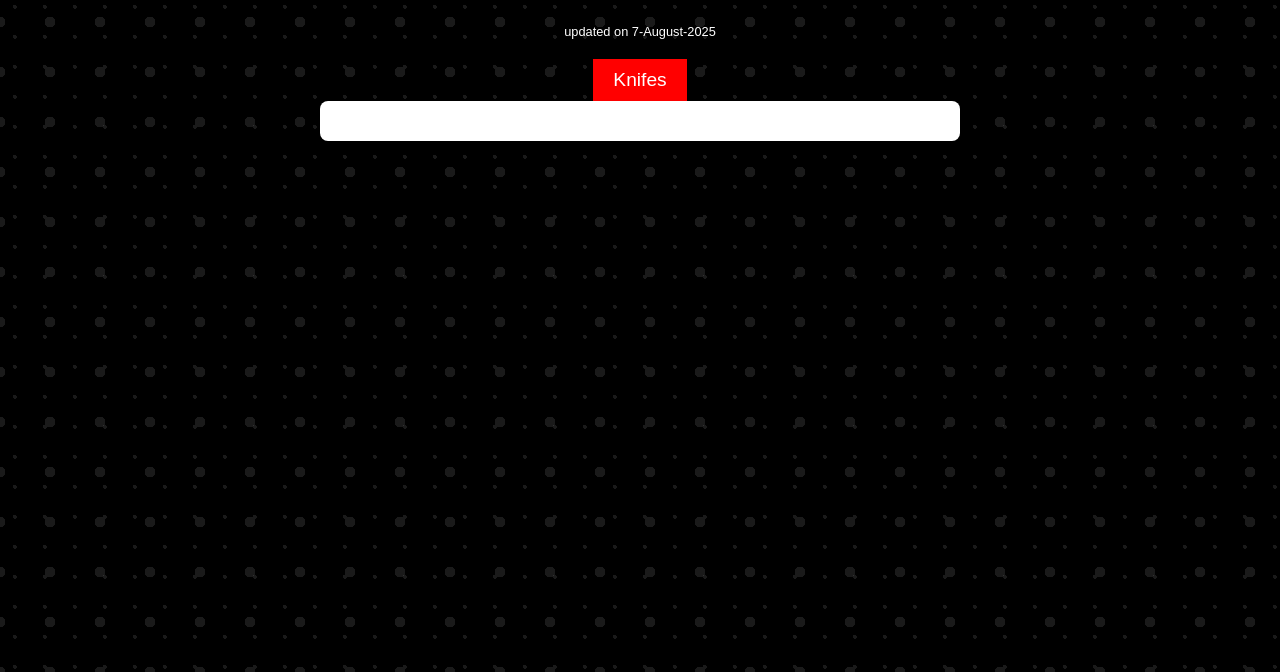
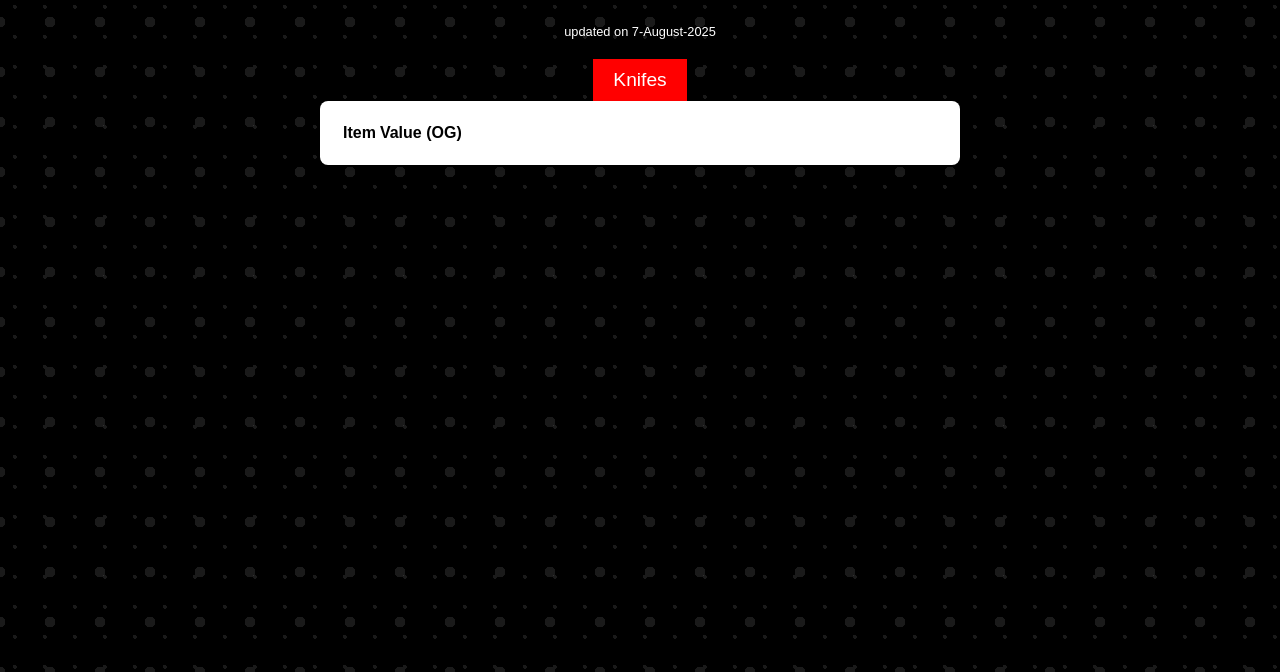
Before and after one commit to 2-lols/2_lols-bp2-values, a plain HTML site: page index.html in a window 1280 px wide. Shown: the part 128-800 px from the top of the page. Drawn offline with Linux system fonts and the light colour scheme.

Commit message:
Update index.html

```diff
--- a/index.html
+++ b/index.html
@@ -12,7 +12,17 @@
 <button id="knifes-button">Knifes</button>
 
 <div id="values-container">
-    </div>
+    <table>
+        <thead>
+            <tr>
+                <th>Item</th>
+                <th>Value (OG)</th>
+            </tr>
+        </thead>
+        <tbody id="knifes-table-body">
+        </tbody>
+    </table>
+</div>
 
 <script src="script.js"></script>
 </body>
```
